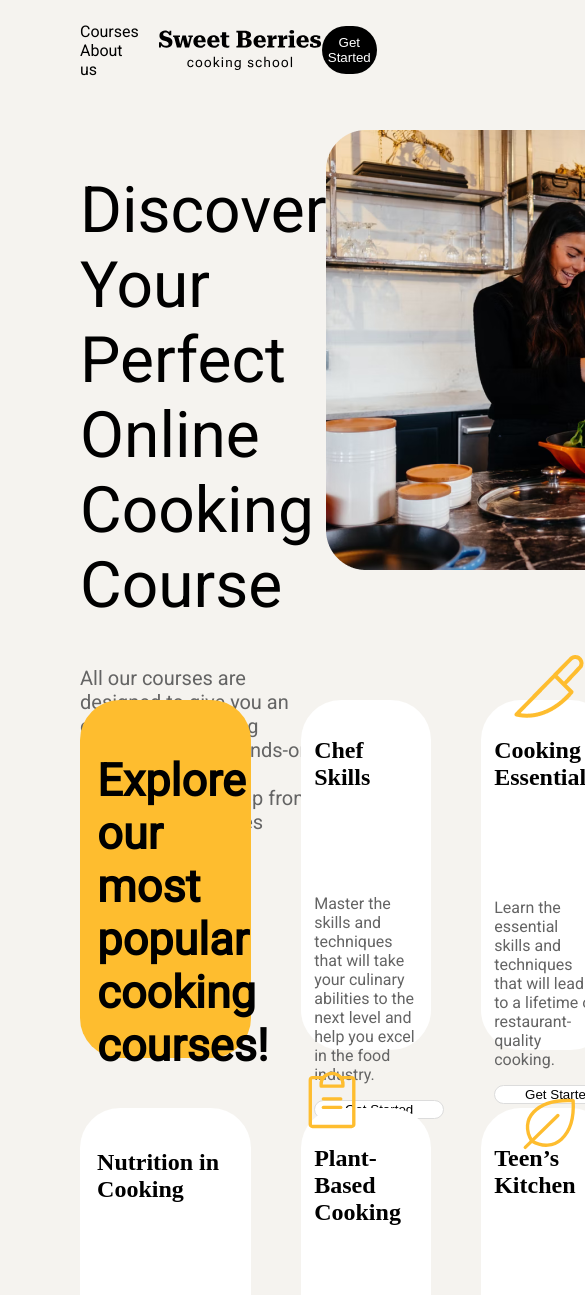
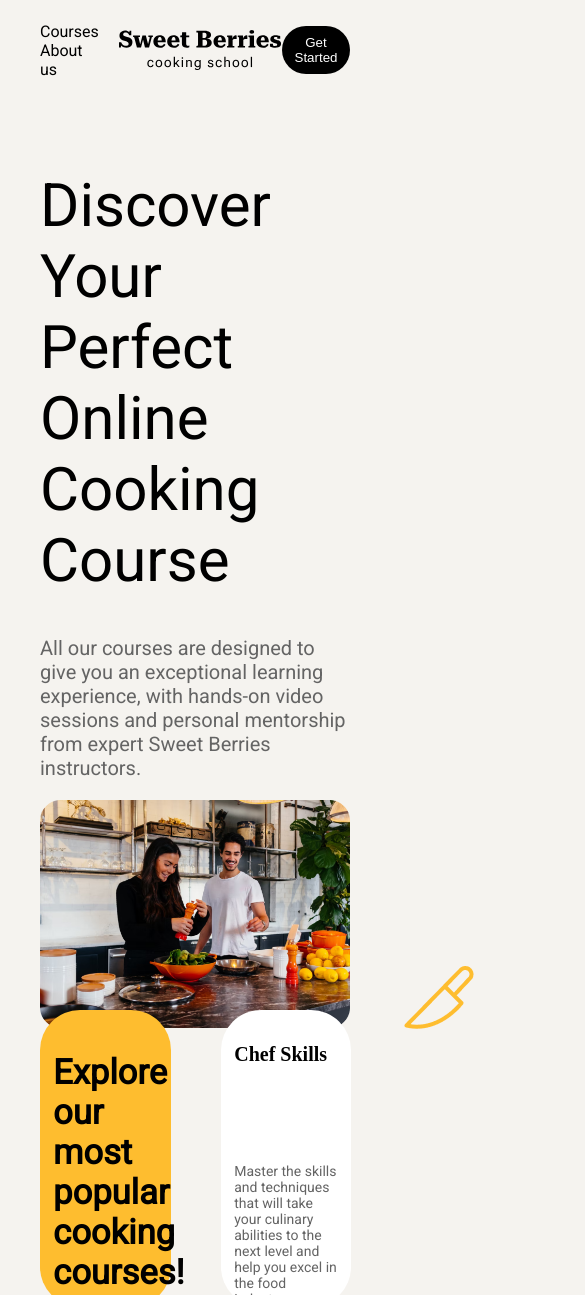
Before and after one commit to Mevluteb/Sweet-Berries-Cooking-School, a plain HTML site: page index.html in a window 390 px wide. Shown: the top 1295 px of the page, 585 px wide, since content can reach past the window. Drawn offline with Linux system fonts and the light colour scheme.

Commit message:
Tablet-size is done.

```diff
--- a/style.css
+++ b/style.css
@@ -89,7 +89,6 @@ nav a{
     grid-column: span 1;
     height: 324px;
     border-radius: 40px;
-    height: 324px;
     padding: 10%;
     background-color: white;
     display: flex;
@@ -126,3 +125,64 @@ footer {
     justify-content: center;
     align-items: center;
 }
+
+@media only screen and (max-width: 800px) {
+
+    body{
+        display: grid;
+        grid-template-columns: repeat(2,1fr);
+        grid-template-rows: 100px auto auto 100px;
+    }
+
+    header{
+        padding: 30px 40px 30px 40px;
+        grid-column: span 2;
+    }
+
+    .introContainer{
+        padding: 30px 40px 30px 40px;
+        grid-column: span 2;
+        flex-direction: column;
+        height: 800px;
+    }
+
+    .headingInfo h1{
+        font-size: 60px;
+    }
+
+    .cardContainer{
+        grid-column: span 2;
+        padding: 0px 40px 50px 40px;
+        grid-template-columns: repeat(2, 1fr);
+        margin-top: 50px;
+    }
+
+    .cardExplore{
+        height: 271px;
+        font-size: 23px;
+    }
+
+    .cardCourses{
+        height: 271px;
+    }
+
+    .cardCourses h3{
+        font-size: 20px;
+    }
+
+    .cardCourses img{
+        width: 70px;
+        height: 70px;
+        position: relative;
+        left: 170px;
+        top: -120px;
+    }
+
+    .button-1{
+        height: 40px;
+    }
+
+    .cardCourses p{
+        font-size: 14px;
+    }
+}
```
